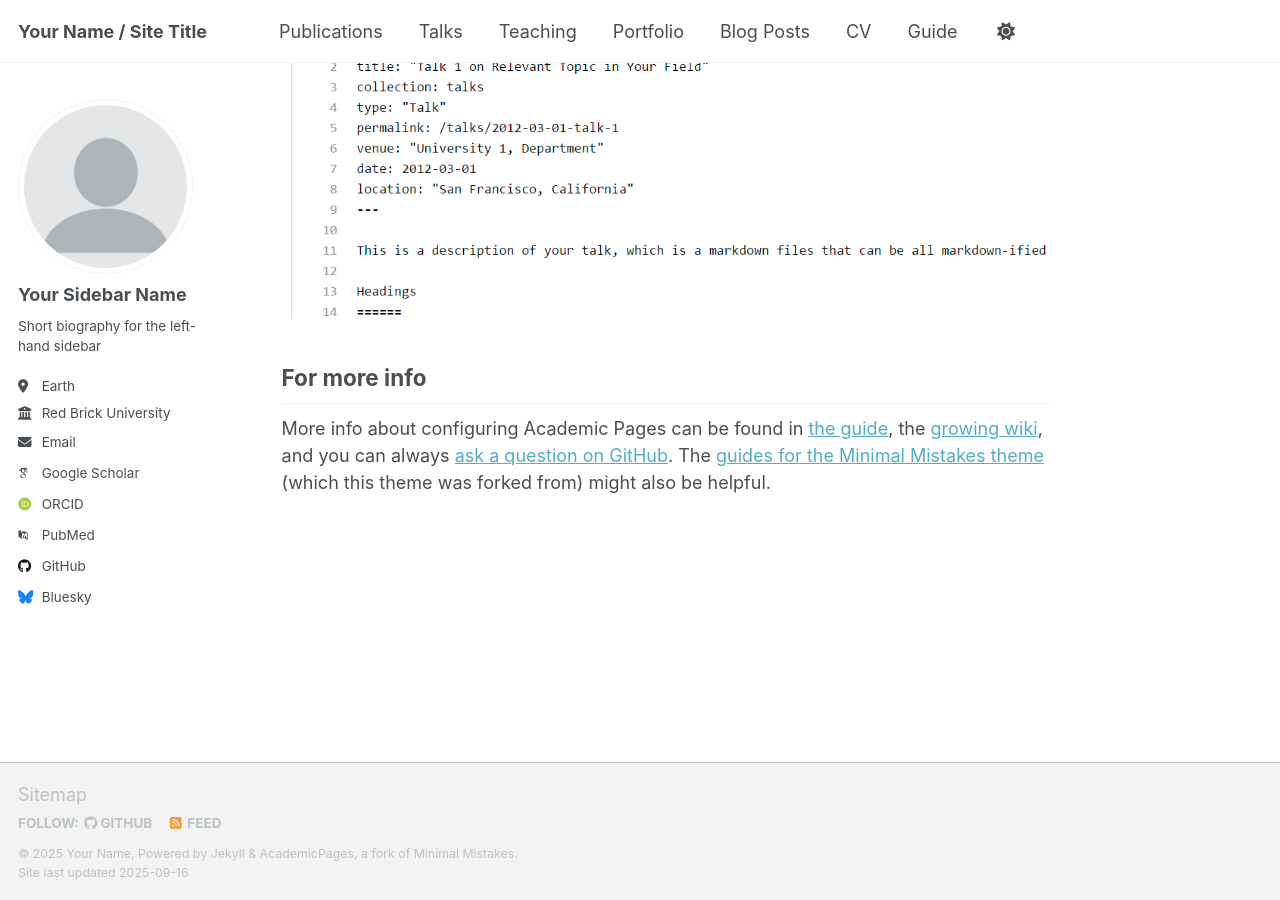
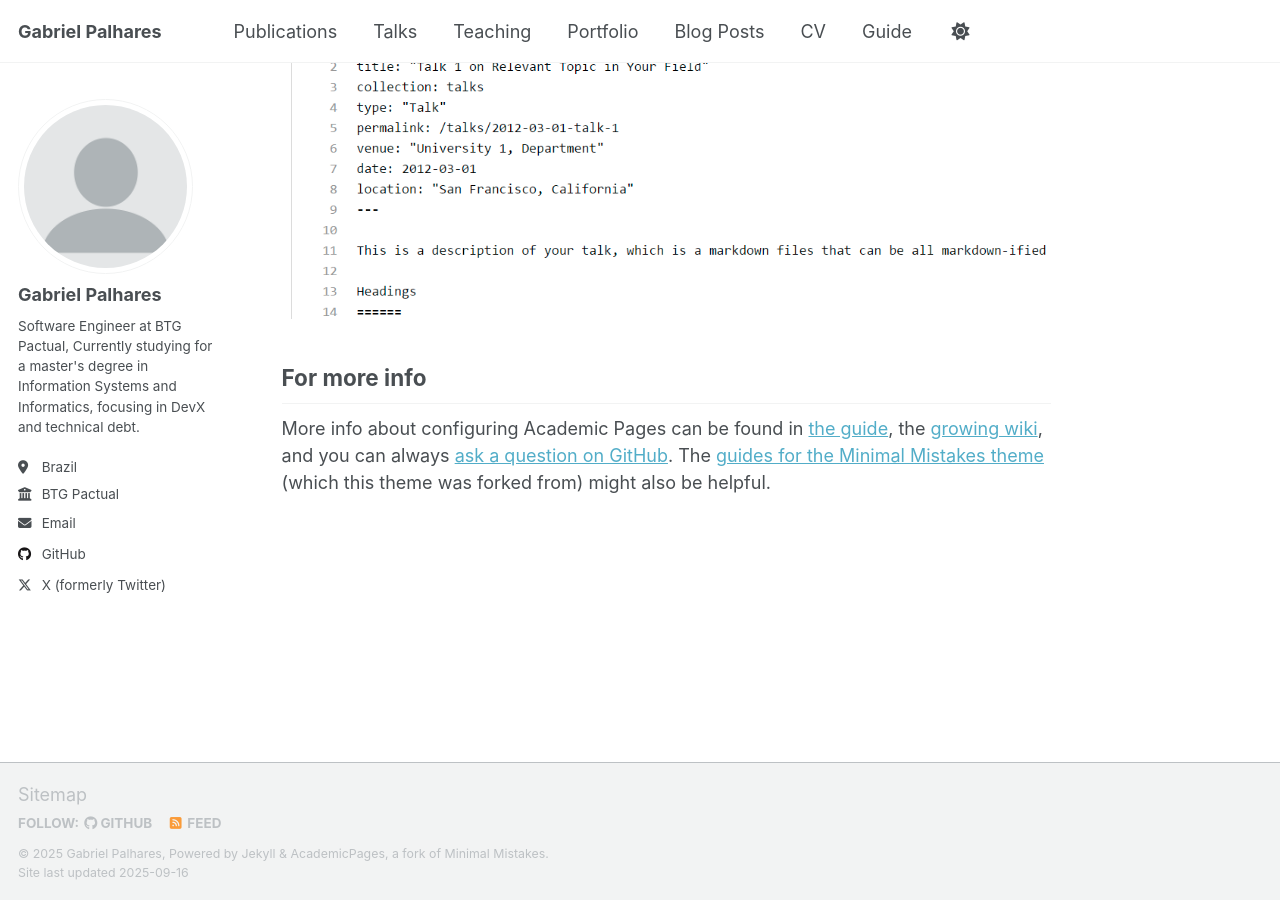
Before and after one commit to palharesgab/palharesgab.github.io, a Jekyll site: the page built from _pages/about.md, in a window 1280 px wide and 900 px high, scrolled down 2880 px. Built offline with Jekyll 4.4.1, drawn with Linux system fonts in a browser that asks for light colours; some web fonts are replaced; a script that is not in the unit is left out.

Commit message:
inicial commit

```diff
--- a/_config.yml
+++ b/_config.yml
@@ -9,9 +9,9 @@
 # Basic Site Settings
 locale                   : "en-US"
 site_theme               : "default" # Currently available options are "default", "air"
-title                    : "Your Name / Site Title"
+title                    : "Gabriel Palhares"
 title_separator          : "-"
-name                     : &name "Your Name"
+name                     : &name "Gabriel Palhares"
 description              : &description "Your Name's academic portfolio"   # Update this with a general description of your site, this is the default if not overridden by a page
 url                      : https://academicpages.github.io # The base hostname & protocol for your site e.g. "https://[your GitHub username].github.io",
                                                            # or if you already have some other page hosted on Github then use "https://[your GitHub username].github.io/[Your Repo Name]"
@@ -24,23 +24,23 @@ repository               : "academicpages/academicpages.github.io"
 author:
   # Biographic information
   avatar           : "profile.png"
-  name             : "Your Sidebar Name"
+  name             : "Gabriel Palhares"
   pronouns         : # example: "she/her"
-  bio              : "Short biography for the left-hand sidebar"
-  location         : "Earth"
-  employer         : "Red Brick University"
+  bio              : "Software Engineer at BTG Pactual, Currently studying for a master's degree in Information Systems and Informatics, focusing in DevX and technical debt."
+  location         : "Brazil"
+  employer         : "BTG Pactual"
   uri              : # URL
-  email            : "none@example.org"
+  email            : "gpalhares@gmail.com"
 
   # Academic websites
   academia         : # URL
   arxiv            : # URL - Update with the correct link to your profile
-  googlescholar    : "https://scholar.google.com/citations?user=PS_CX0AAAAAJ"
+  googlescholar    : # URL
   inspire-hep      : # URL
   impactstory      : # URL
-  orcid            : "http://orcid.org/yourorcidurl"
+  orcid            : # URL
   semantic         : # URL
-  pubmed           : "https://www.ncbi.nlm.nih.gov/pubmed/?term=john+snow"
+  pubmed           : # URL
   researchgate     : # URL
   scopus           : # URL
 
@@ -48,13 +48,13 @@ author:
   bitbucket        : # Username - Update with your username on the site
   codepen          : # Username
   dribbble         : # Username
-  github           : "academicpages"
+  github           : "palharesgab"
   kaggle           : # Username
   stackoverflow    : # User number or user number and name (i.e., use "1" or "1/jeff-atwood")
 
   # Social media
   artstation       : # Username
-  bluesky          : "bsky.app" # Replace this with you Bluesky username
+  bluesky          : # URL
   facebook         : # Username
   flickr           : # Username
   foursquare       : # Username
@@ -71,7 +71,7 @@ author:
   steam            : # Username
   telegram         : # URL
   tumblr           : # Username
-  twitter          : # Username for X / Twitter
+  twitter          : "palharesdev"
   vine             : # Username
   weibo            : # Username
   wikipedia        : # Username
```
